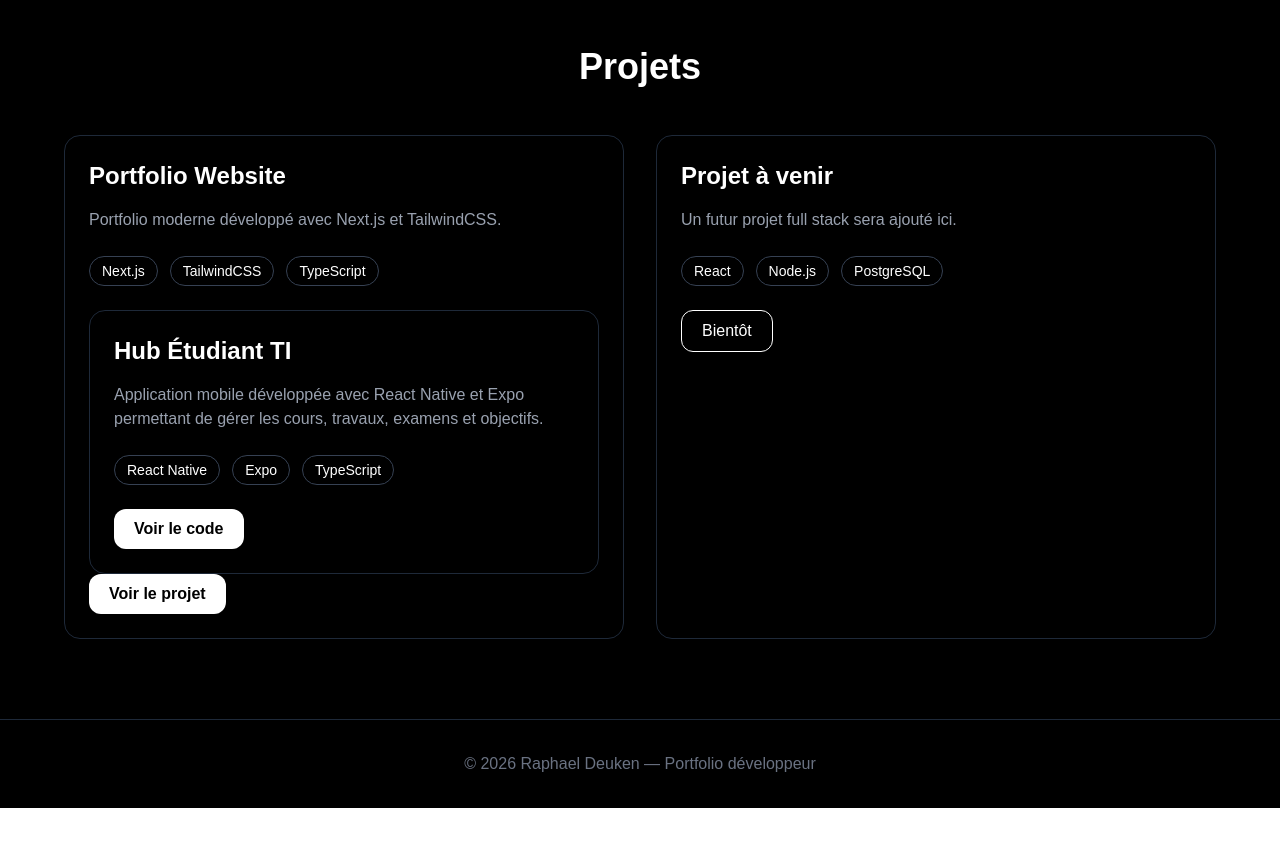
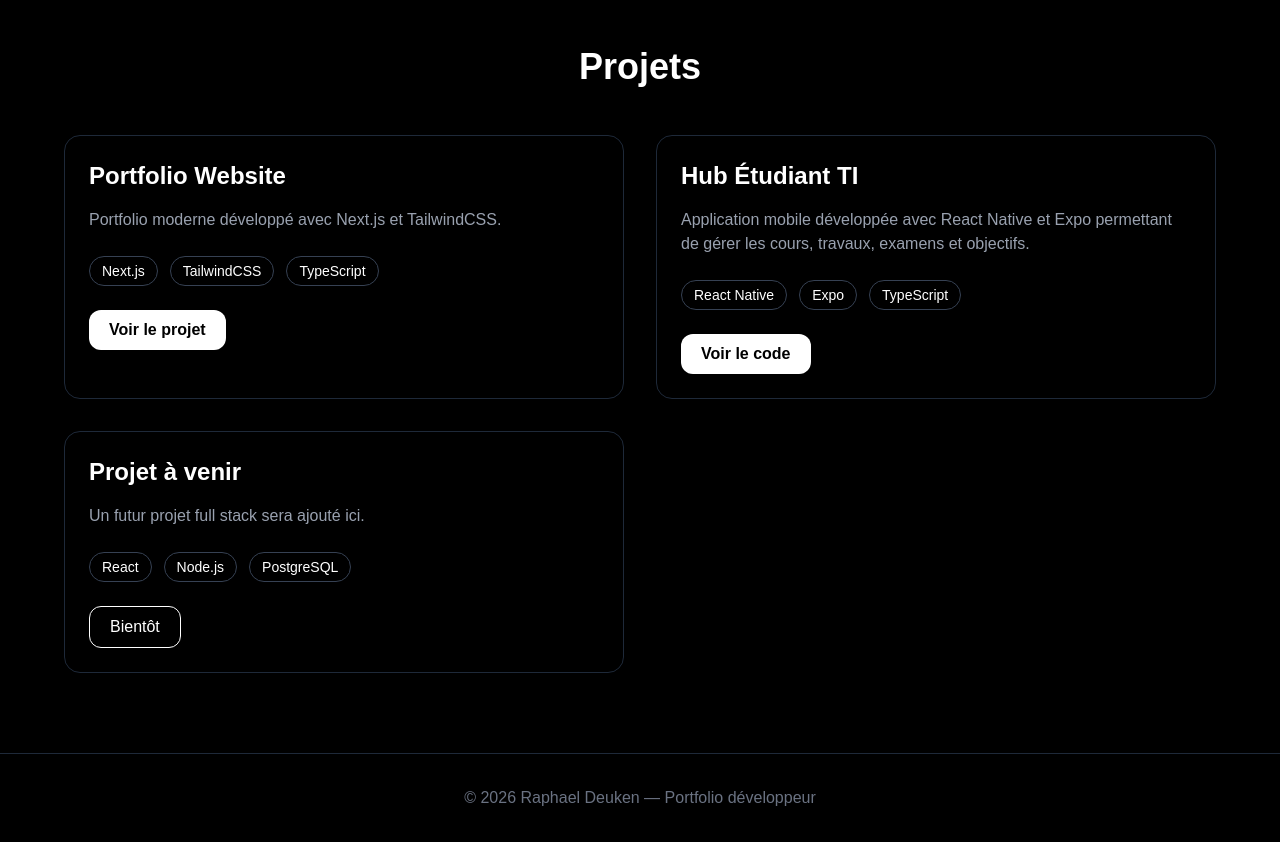
Before and after one commit to Raphinfo/Portfolio, a Next.js app: page / in a window 1280 px wide. Shown: the part 1000-1842 px from the top of the page. Before the commit the page ends 1808 px from the top, so only its background shows below. Built offline with nearby package versions, Linux system fonts and the light colour scheme.

Commit message:
Mise à jour section  projet Hub Etudiant TI au portfolio

```diff
--- a/components/Projects.tsx
+++ b/components/Projects.tsx
@@ -37,7 +37,13 @@ export default function Projects() {
               TypeScript
             </span>
           </div>
-          <div className="border border-gray-800 rounded-2xl p-6 hover:border-white transition">
+
+
+          <button className="bg-white text-black px-5 py-2 rounded-xl font-semibold hover:scale-105 transition">
+            Voir le projet
+          </button>
+        </motion.div>
+         <div className="border border-gray-800 rounded-2xl p-6 hover:border-white transition">
           <h3 className="text-2xl font-bold mb-4">
             Hub Étudiant TI
           </h3>
@@ -70,11 +76,6 @@ export default function Projects() {
             Voir le code
           </a>
         </div>
-
-          <button className="bg-white text-black px-5 py-2 rounded-xl font-semibold hover:scale-105 transition">
-            Voir le projet
-          </button>
-        </motion.div>
 
         <motion.div
           whileHover={{ y: -10 }}
```
